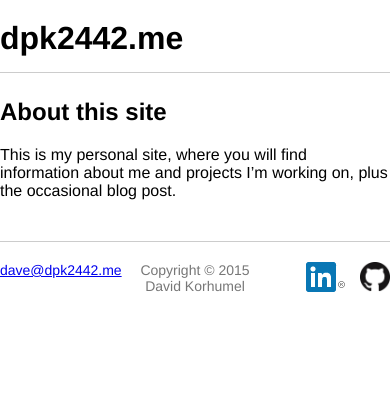
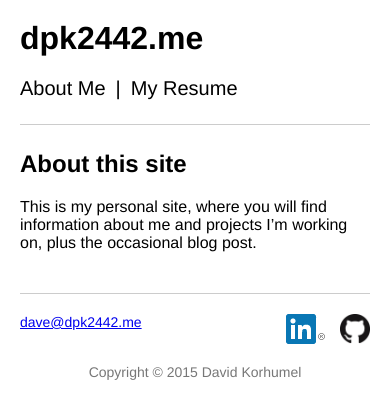
Before and after one commit to dpk2442/dpk2442.me, a Jekyll site: the page built from index.md, in a window 390 px wide. Shown: the top 419 px of the page. Built offline with Jekyll 4.4.1, drawn with Linux system fonts in a browser that asks for light colours.

Commit message:
update the design and css to allow the site to layout properly on mobile devices

```diff
--- a/_layouts/default.html
+++ b/_layouts/default.html
@@ -4,6 +4,7 @@
     <meta charset="utf-8">
     <title>{{ page.title }} | dpk2442.me</title>
     <link rel="stylesheet" href="/assets/css/main.css">
+    <meta name="viewport" content="width=device-width,initial-scale=1">
 </head>
 <body>
 
@@ -20,17 +21,19 @@
     </section>
 
     <footer>
-        <div class="footer-column">
-            <a href="mailto:dave@dpk2442.me">dave@dpk2442.me</a>
+        <div class="footer-float-wrapper">
+            <div class="footer-column left-footer-column">
+                <a href="mailto:dave@dpk2442.me">dave@dpk2442.me</a>
+            </div>
+            <div class="footer-column right-footer-column text-right">
+                <ul id="profile-links">
+                    <li><a href="https://github.com/dpk2442" id="github-link" title="GitHub">GitHub</a></li>
+                    <li><a href="https://www.linkedin.com/in/dpk2442" id="linkedin-link" title="LinkedIn">LinkedIn</a></li>
+                </ul>
+            </div>
         </div>
-        <div class="footer-column text-center">
+        <div class="footer-column copyright-footer-column text-center">
             Copyright &copy; 2015 David Korhumel
-        </div>
-        <div class="footer-column text-right">
-            <ul id="profile-links">
-                <li><a href="https://github.com/dpk2442" id="github-link" title="GitHub">GitHub</a></li>
-                <li><a href="https://www.linkedin.com/in/dpk2442" id="linkedin-link" title="LinkedIn">LinkedIn</a></li>
-            </ul>
         </div>
     </footer>
 
--- a/_sass/_layout.scss
+++ b/_sass/_layout.scss
@@ -2,18 +2,29 @@ header, #content, footer {
     max-width: 1000px;
     margin: 0 auto;
     overflow: hidden;
+    @media (max-width: $mobileMaxLarge) {
+        width: calc(100% - 40px);
+        margin: 0 20px;
+    }
 }
 
 header {
     height: $titleTextSize + 2*$titleTextMargin;
-    border-bottom: 1px solid #CCC;
+    border-bottom: 1px solid $sectionBorderColor;
     margin-bottom: 25px;
+    @media (max-width: $mobileMaxSmall) {
+        height: auto;
+    }
     h1 {
         display: inline-block;
         float: left;
         height: $titleTextSize;
         font-size: $titleTextSize;
         margin: $titleTextMargin 0;
+        @media (max-width: $mobileMaxSmall) {
+            display: block;
+            float: none;
+        }
         a {
             display: block;
             color: black;
@@ -28,6 +39,10 @@ header {
         margin: $titleTextMargin 0;
         padding: 0;
         list-style: none;
+        @media (max-width: $mobileMaxSmall) {
+            display: block;
+            float: none;
+        }
         li {
             display: inline-block;
             float: left;
@@ -63,15 +78,36 @@ header {
 }
 
 footer {
-    border-top: 1px solid #CCC;
+    position: relative;
+    border-top: 1px solid $sectionBorderColor;
     margin-top: 25px;
     color: #777;
     font-size: 14px;
+    .footer-float-wrapper {
+        overflow: hidden;
+    }
     .footer-column {
         display: inline-block;
-        width: 33.33333%;
-        float: left;
+        width: $thirdPercent;
         margin-top: 20px;
+        &.left-footer-column {
+            float: left;
+        }
+        &.right-footer-column {
+            float: right;
+        }
+    }
+    .copyright-footer-column {
+        position: absolute;
+        top: 0;
+        left: $thirdPercent;
+        @media (max-width: $mobileMaxSmall) {
+            display: block;
+            position: inherit;
+            top: inherit;
+            left: inherit;
+            width: 100%;
+        }
     }
     #profile-links {
         margin: 0;
--- a/_sass/_variables.scss
+++ b/_sass/_variables.scss
@@ -2,19 +2,22 @@
  * Global variables
  */
 
+$thirdPercent: 100% / 3;
+
 $fontFamily: Helvetica, sans-serif;
 $fontSize: 16px;
+
+$sectionBorderColor: #CCC;
 
 /**
  * Layout
  */
 
+// Breakpoints
+$mobileMaxLarge: 1040px;
+$mobileMaxSmall: 590px;
+
 // Header
 $titleTextSize: 32px;
 $titleTextMargin: 20px;
 $navLinkTextSize: 20px;
-
-// Content
-
-
-// Footer
```
